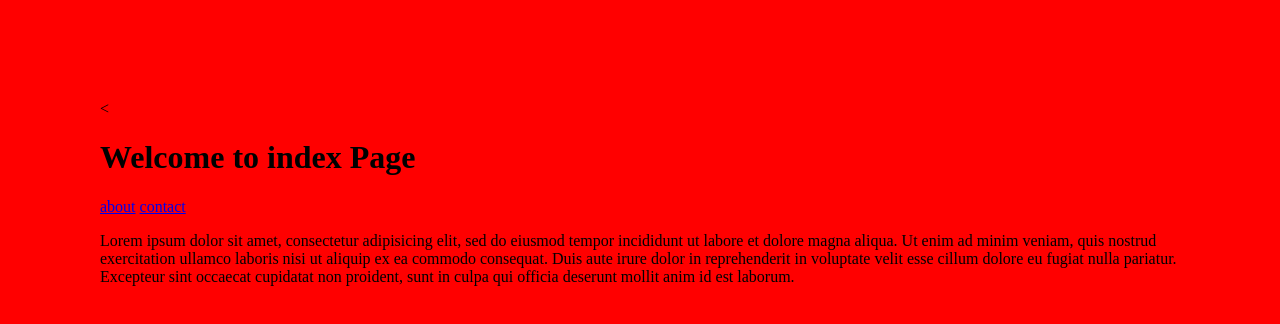
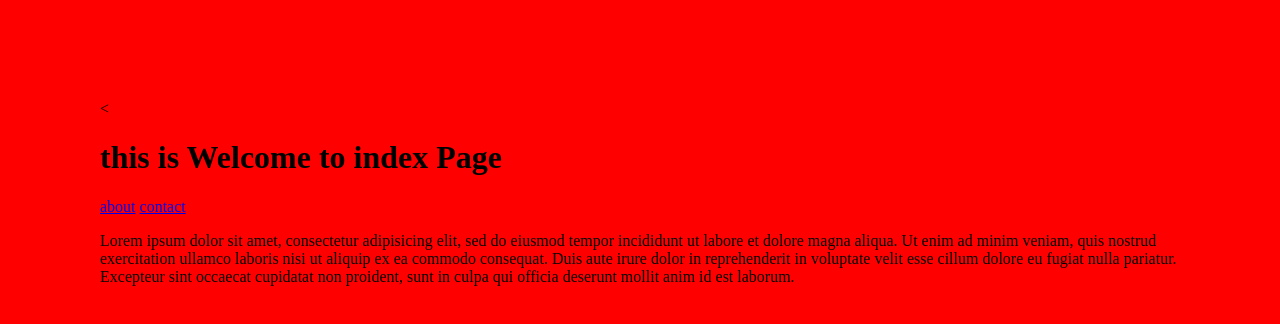
Before and after one commit to amirreza825/project, a plain HTML site: page index.html in a window 1280 px wide. Drawn offline with Linux system fonts and the light colour scheme.

Commit message:
change title index.html

```diff
--- a/index.html
+++ b/index.html
@@ -7,7 +7,7 @@
     <<link rel="stylesheet" href="css/style.css">
 </head>
 <body>
-    <h1>Welcome to index Page</h1>
+    <h1>this is Welcome to index Page</h1>
 
     <header>
 
```
